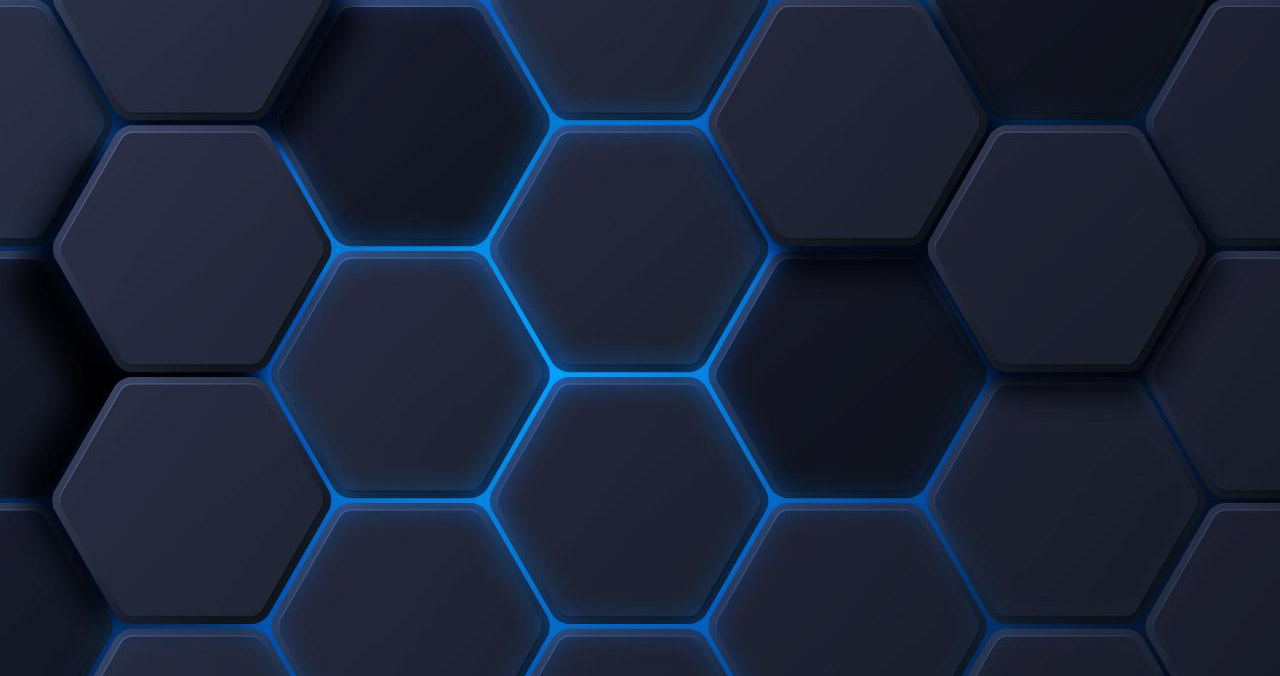
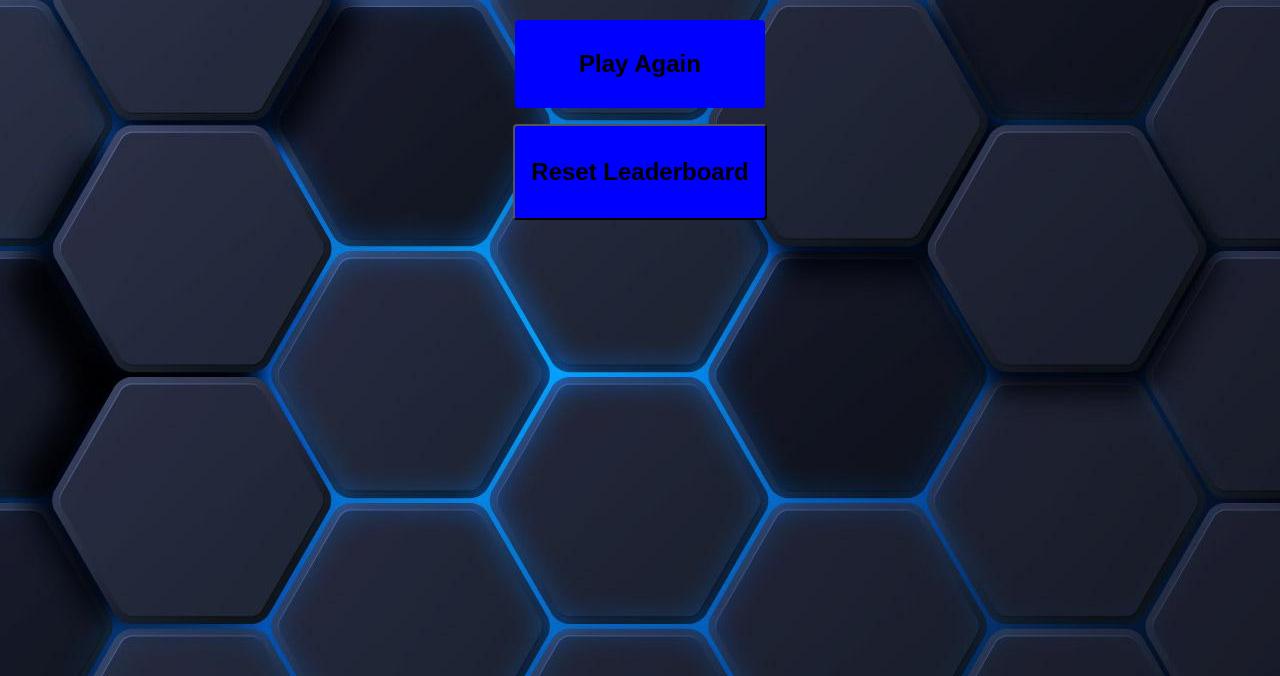
Before and after one commit to prismhead26/Quiz_App, a plain HTML site: page leaderboard.html in a window 1280 px wide. Shown: the part 124-800 px from the top of the page. Drawn offline with Linux system fonts and the light colour scheme.

Commit message:
css added to leaderboard page

```diff
--- a/leaderboard.html
+++ b/leaderboard.html
@@ -10,11 +10,11 @@
 </head>
 <body>
     <main class="container">
-        <div id="highScores" class="flex-container flex-column">
+        <div id="highScores">
             <h1 class="leaderboard">Leaderboard</h1>
             <ul id="highScoresList"></ul>
-            <a href="/home.html" class="btn">Play Again</a>
-            <button id="resetScoreBtn" class="btn" type="reset"
+            <a href="/home.html" id="playAgain">Play Again</a>
+            <button id="resetScoreBtn" type="reset"
             onclick="clearAll()">Reset Leaderboard</button>
     </main>
 
--- a/leaderboard.js
+++ b/leaderboard.js
@@ -1,14 +1,25 @@
 const highScoresList = document.querySelector('#highScoresList')
 const highScores = JSON.parse(localStorage.getItem('highScores')) || []
+
+document.querySelector(".container").style.cssText = "display: flex; justify-content: center";
+document.querySelector("#highScores").style.cssText = "display: flex; justify-content: center; flex-direction: column; align-items: center;";
+document.querySelector(".leaderboard").style.cssText = "font-size: 4rem; color: red; margin: 40px auto";
+document.querySelector("#playAgain").style.cssText = "font-size: 1.5rem; font-weight: 900; color: black; padding: 2rem 4rem; text-align: center; margin-bottom: 1rem; text-decoration: none; border-radius: 4px; background: blue;";
+document.querySelector("#resetScoreBtn").style.cssText = "font-size: 1.5rem; font-weight: 900; padding: 2rem 1rem; text-align: center; margin-bottom: 1rem;text-decoration: none; border-radius: 4px; background: blue;";
+
+
+
+
+
+
+
 
 highScoresList.innerHTML =
 highScores.map(score => {
     return `<li class="high-score">${score.name} - ${score.score}</li>`
 }).join('')
 
-
-
-
+document.querySelector(".high-score").style.cssText = "font-size: 1.5rem; color: white; padding: 2rem 0";
 
 clearAll = () => {
     // e.preventDefault()
```
Also changed, not shown: home.html (+0 -4 lines).
